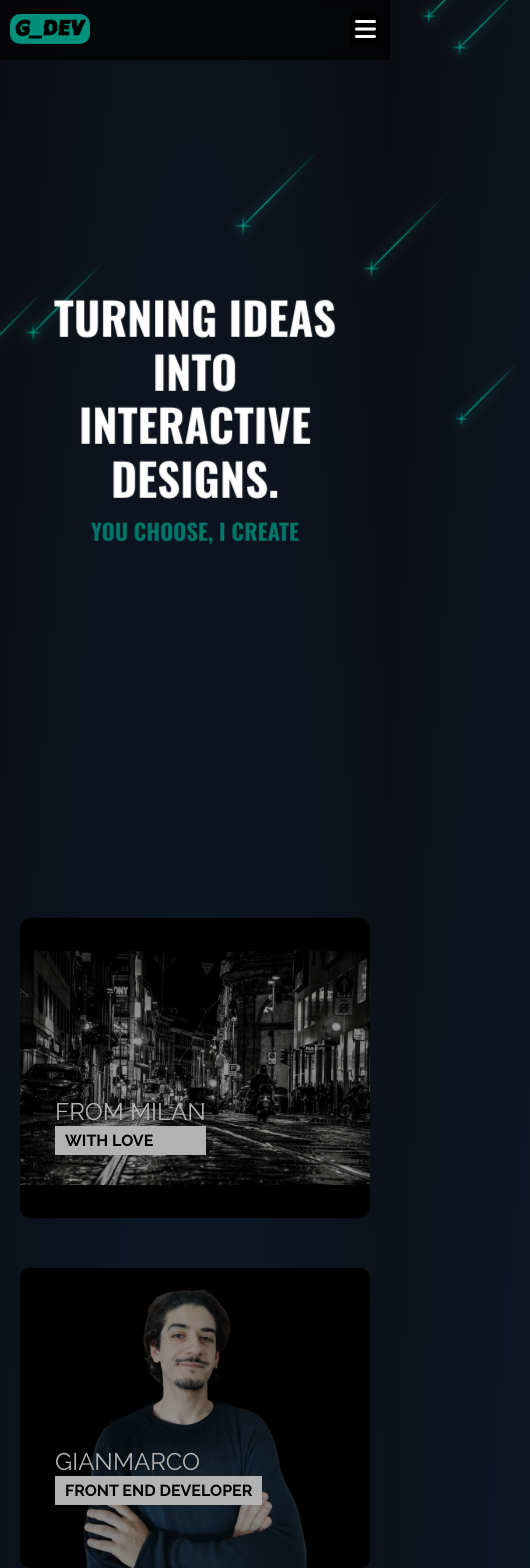
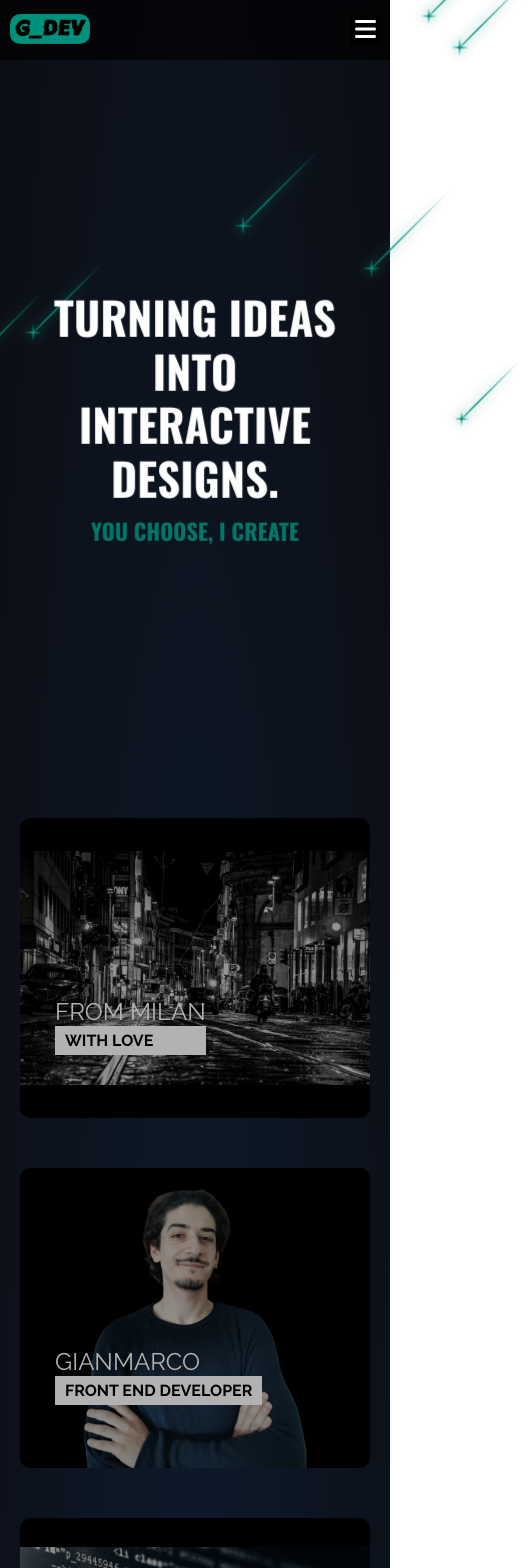
Before and after one commit to Jim2510/NewPortfolio, a React (Vite) app: page / in a window 390 px wide. Shown: the top 1568 px of the page, 530 px wide, since content can reach past the window. Built offline with nearby package versions, Linux system fonts and the light colour scheme.

Commit message:
fix padding cards

```diff
--- a/src/components/Home/comp/comp.css
+++ b/src/components/Home/comp/comp.css
@@ -215,9 +215,7 @@ figure.snip1477.hover figcaption {
 }
 
 @media (max-width: 600px) {
-  .opac {
-    padding: 150px;
-  }
+
 
   figure.snip1477 {
     width: 350px;
```
